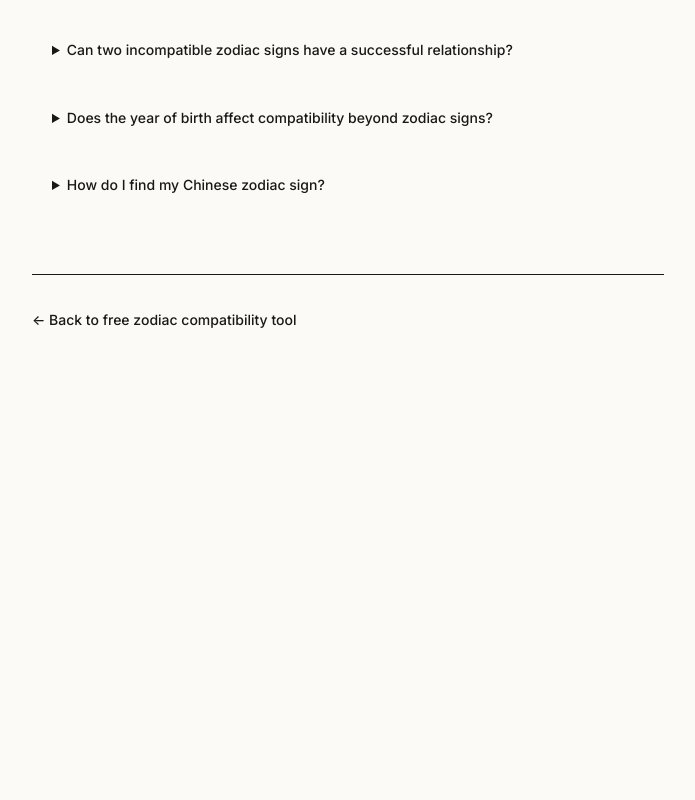
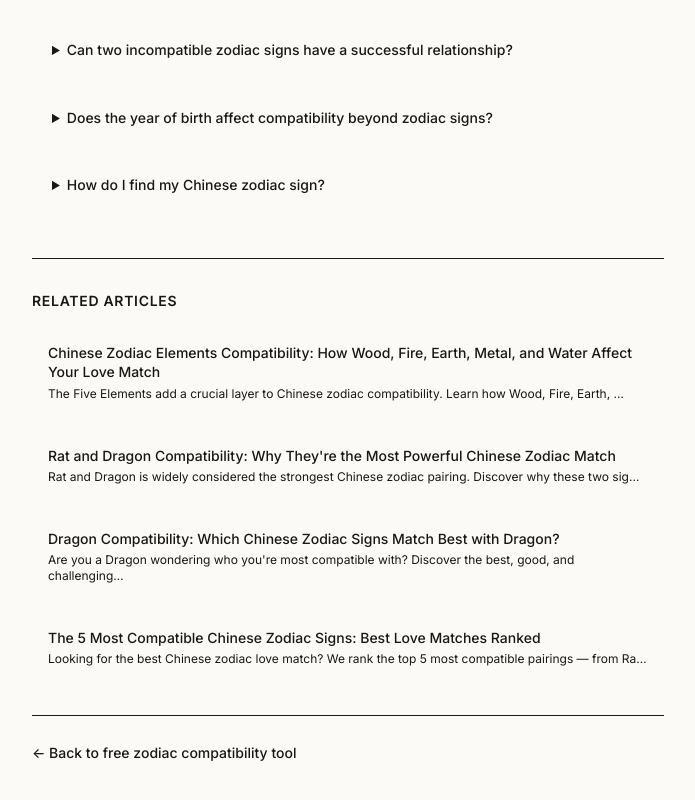
Before and after one commit to ljunzhuang357/zodiac-match, a Next.js app: page /blog/chinese-zodiac-compatibility-complete-guide in a window 1280 px wide. Shown: the part 5552-6352 px from the top of the page, without its empty margins (292-987 px from the left). Before the commit the page ends 5979 px from the top, so only its background shows below. Built offline with nearby package versions, Linux system fonts and the light colour scheme.

Commit message:
add related posts + aggregateRating schema

```diff
--- a/src/app/blog/[slug]/page.tsx
+++ b/src/app/blog/[slug]/page.tsx
@@ -1,7 +1,7 @@
 import Link from "next/link";
 import { notFound } from "next/navigation";
 import type { Metadata } from "next";
-import { blogPosts } from "@/data/blog";
+import { blogPosts, getRelatedPosts } from "@/data/blog";
 
 export default async function BlogPostPage({ params }: { params: Promise<{ slug: string }> }) {
   const { slug } = await params;
@@ -106,7 +106,40 @@ export default async function BlogPostPage({ params }: { params: Promise<{ slug:
             ))}
           </div>
 
-          <div className="mt-16 pt-8 border-t" style={{ borderColor: "var(--color-border)" }}>
+          {/* Related posts */}
+          {(() => {
+            const related = getRelatedPosts(post.slug);
+            if (related.length === 0) return null;
+            return (
+              <div className="mt-12 pt-8 border-t" style={{ borderColor: "var(--color-border)" }}>
+                <h3 className="text-sm font-semibold uppercase tracking-wider mb-4" style={{ color: "var(--color-fg-tertiary)" }}>
+                  Related Articles
+                </h3>
+                <div className="flex flex-col gap-3">
+                  {related.map((r) => (
+                    <Link
+                      key={r.slug}
+                      href={`/blog/${r.slug}`}
+                      className="block p-4 rounded-lg transition-all hover:-translate-y-0.5"
+                      style={{
+                        background: "var(--color-surface)",
+                        border: "1px solid var(--color-border)",
+                      }}
+                    >
+                      <span className="text-sm font-medium leading-snug block">
+                        {r.title}
+                      </span>
+                      <span className="text-xs mt-1 block" style={{ color: "var(--color-fg-tertiary)" }}>
+                        {r.description.slice(0, 100)}…
+                      </span>
+                    </Link>
+                  ))}
+                </div>
+              </div>
+            );
+          })()}
+
+          <div className="mt-8 pt-6 border-t" style={{ borderColor: "var(--color-border)" }}>
             <Link
               href="/"
               className="inline-flex items-center gap-2 font-medium text-sm"
--- a/src/app/page.tsx
+++ b/src/app/page.tsx
@@ -96,6 +96,12 @@ export default function Page() {
               "Find your animal match. Pick two Chinese zodiac signs and discover compatibility scores, deep insights, and element dynamics. Free, instant, no sign-up.",
             applicationCategory: "ReferenceApplication",
             operatingSystem: "All",
+            aggregateRating: {
+              "@type": "AggregateRating",
+              ratingValue: "4.9",
+              ratingCount: "876",
+              bestRating: "5",
+            },
             offers: { "@type": "Offer", price: "0", priceCurrency: "USD" },
             author: {
               "@type": "Organization",
--- a/src/data/blog.ts
+++ b/src/data/blog.ts
@@ -12,6 +12,43 @@ export interface BlogPost {
   author: string;
   sections: BlogSection[];
   faq?: { question: string; answer: string }[];
+}
+
+const STOP_WORDS = new Set([
+  "a","an","the","and","or","but","in","on","at","to","for","of","with","by",
+  "is","are","was","were","be","been","being","have","has","had","do","does",
+  "did","it","its","that","this","these","those","what","which","who","whom",
+  "i","you","he","she","we","they","me","him","her","us","them","my","your",
+  "his","its","our","their","not","no","nor","so","if","as","from","about",
+  "into","over","all","each","every","some","any","very","just","can","will",
+  "why","how","when","where","more","also","than","then","now","here","there",
+]);
+
+function getKeywords(title: string): string[] {
+  return title
+    .toLowerCase()
+    .replace(/[^a-z0-9\s-]/g, "")
+    .split(/[\s-]+/)
+    .filter((w) => w.length > 2 && !STOP_WORDS.has(w));
+}
+
+export function getRelatedPosts(currentSlug: string, max: number = 4): BlogPost[] {
+  const current = blogPosts.find((p) => p.slug === currentSlug);
+  if (!current) return [];
+
+  const currentKeywords = getKeywords(current.title);
+
+  const scored = blogPosts
+    .filter((p) => p.slug !== currentSlug)
+    .map((post) => {
+      const postKeywords = getKeywords(post.title);
+      const overlap = currentKeywords.filter((kw) => postKeywords.includes(kw)).length;
+      return { post, score: overlap };
+    })
+    .sort((a, b) => b.score - a.score)
+    .slice(0, max);
+
+  return scored.filter((s) => s.score > 0).map((s) => s.post);
 }
 
 export const blogPosts: BlogPost[] = [
```
